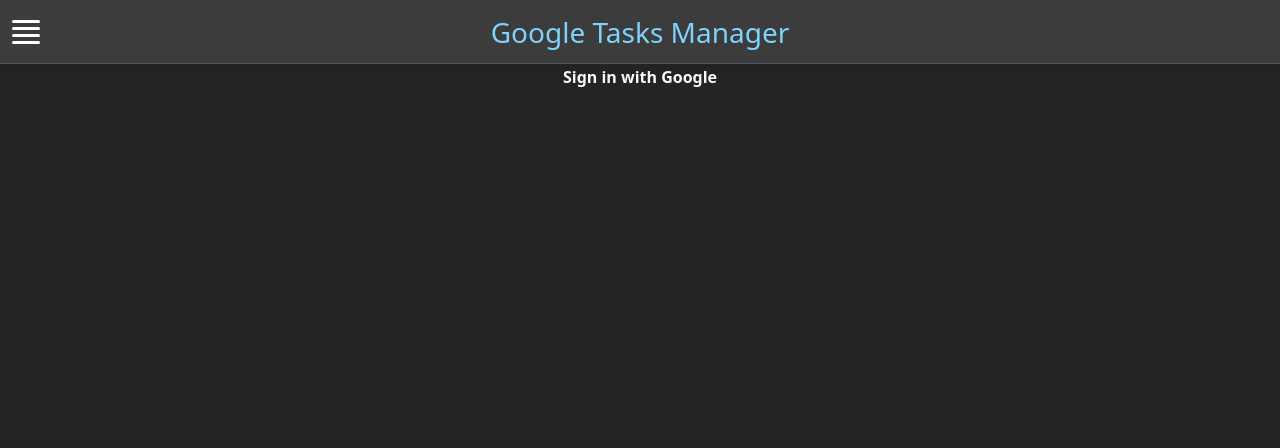
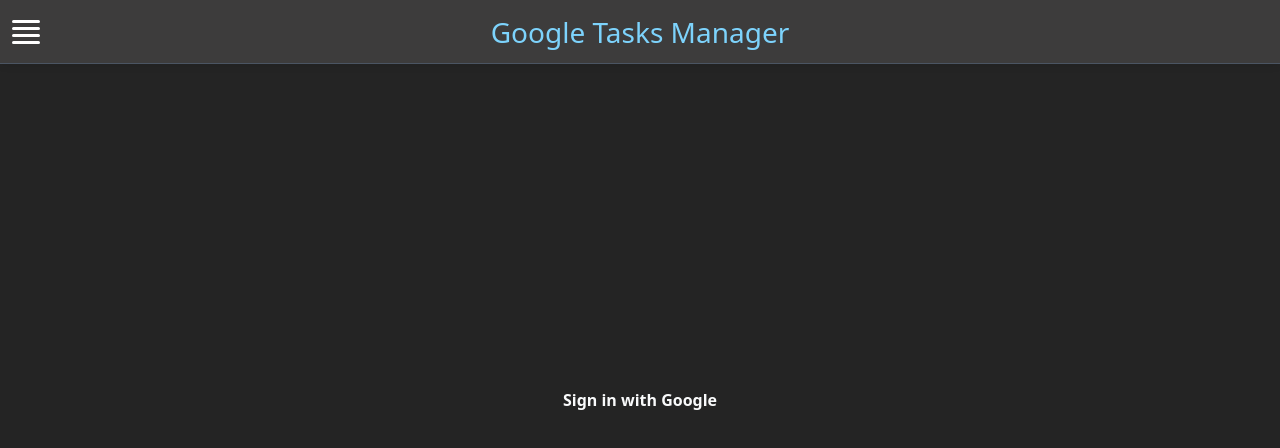
Before and after one commit to leodovqa/leotestTools, a React (Vite) app in the folder google-tasks-app/: page / in a window 1280 px wide. Shown: the top 448 px of the page. Built offline with nearby package versions, Linux system fonts and the light colour scheme; no server answers.

Commit message:
some fixes

```diff
--- a/google-tasks-app/api/auth.js
+++ b/google-tasks-app/api/auth.js
@@ -75,7 +75,7 @@
       'Set-Cookie',
       `user=${encodeURIComponent(
         JSON.stringify(user)
-      )}; Path=/; HttpOnly; SameSite=Lax; Max-Age=3600; Secure`
+      )}; Path=/; HttpOnly; SameSite=None; Max-Age=3600; Secure`
     );
 
     return res.redirect(`${frontendUrl}?auth=success`);
--- a/google-tasks-app/api/logout.js
+++ b/google-tasks-app/api/logout.js
@@ -1,4 +1,4 @@
 export default function handler(req, res) {
-  res.setHeader('Set-Cookie', 'user=; Path=/; HttpOnly; Max-Age=0; SameSite=Lax');
+  res.setHeader('Set-Cookie', 'user=; Path=/; HttpOnly; Max-Age=0; SameSite=None; Secure');
   res.status(200).json({ success: true });
 }
--- a/google-tasks-app/src/App.css
+++ b/google-tasks-app/src/App.css
@@ -107,15 +107,46 @@
 .top-banner-right button {
   margin-right: 20px;
 }
-.main-content {
+
+/* For the logged-in view */
+.content-view {
   padding-top: 64px;
-  display: flex;
-  flex-direction: column;
-  align-items: center;
-  justify-content: flex-start;
   width: 100%;
   max-width: 700px;
   margin: 0 auto;
+}
+
+/* For the logged-out view */
+.logged-out-view {
+  display: flex;
+  justify-content: center;
+  align-items: center;
+  height: 100vh;
+}
+
+.main-content {
+  padding-top: 64px;
+  width: 100%;
+  max-width: 700px;
+  margin: 0 auto;
+}
+
+/* This rule will ONLY apply when the .is-logged-out class is present */
+.main-content.is-logged-out {
+  display: flex;
+  flex-direction: column;
+  justify-content: center;
+  align-items: center;
+  height: 100vh;
+  padding-top: 0;
+  max-width: none;
+}
+
+.main-content button {
+  position: absolute;
+  top: 50%;
+  left: 50%;
+  transform: translate(-50%, -50%);
 }
 
 .hamburger-btn {
@@ -221,7 +252,6 @@
   flex-direction: column;
   align-items: center;
   justify-content: center;
-  margin-top: 7rem;
 }
 .addtask-title {
   font-size: 2rem;
--- a/google-tasks-app/src/App.tsx
+++ b/google-tasks-app/src/App.tsx
@@ -159,10 +159,24 @@
           <Route
             path="/"
             element={
-              <div className="main-content flex flex-col items-center justify-center space-y-8">
+              !user && !authStatus ? (
+                <div className="logged-out-view">
+                  <button
+                    onClick={() => login()}
+                    className="bg-blue-600 hover:bg-blue-700 text-white font-bold py-3 px-6 rounded-lg shadow-lg transition duration-300"
+                  >
+                    Sign in with Google
+                  </button>
+                </div>
+              ) : (
+                <div className="content-view">
                   {authStatus === 'success' && (
                     <p
-                    className={`text-xl font-bold ${window.location.hostname === 'leotest-tools.vercel.app' ? 'text-green-400' : 'text-yellow-400'}`}
+                      className={`text-xl font-bold ${
+                        window.location.hostname === 'leotest-tools.vercel.app'
+                          ? 'text-green-400'
+                          : 'text-yellow-400'
+                      }`}
                       style={{
                         color:
                           window.location.hostname === 'leotest-tools.vercel.app'
@@ -177,14 +191,6 @@
                   )}
                   {authStatus === 'error' && (
                     <p className="text-xl text-red-400">Login failed. Please try again.</p>
-                )}
-                {!user && !authStatus && (
-                  <button
-                    onClick={() => login()}
-                    className="bg-blue-600 hover:bg-blue-700 text-white font-bold py-3 px-6 rounded-lg shadow-lg transition duration-300"
-                  >
-                    Sign in with Google
-                  </button>
                   )}
                   {user && (
                     <section className="addtask-section">
@@ -210,7 +216,9 @@
                           <div className="addtask-btn-row">
                             <button
                               type="button"
-                            className={`addtask-btn addtask-dark-btn${taskDue === formatDate(today) ? ' selected' : ''}`}
+                              className={`addtask-btn addtask-dark-btn${
+                                taskDue === formatDate(today) ? ' selected' : ''
+                              }`}
                               onClick={() => {
                                 setTaskDue(formatDate(today));
                                 setCustomDate(null);
@@ -220,7 +228,9 @@
                             </button>
                             <button
                               type="button"
-                            className={`addtask-btn addtask-dark-btn${taskDue === formatDate(tomorrow) ? ' selected' : ''}`}
+                              className={`addtask-btn addtask-dark-btn${
+                                taskDue === formatDate(tomorrow) ? ' selected' : ''
+                              }`}
                               onClick={() => {
                                 setTaskDue(formatDate(tomorrow));
                                 setCustomDate(null);
@@ -237,7 +247,9 @@
                               customInput={
                                 <button
                                   type="button"
-                                className={`addtask-btn addtask-dark-btn${customDate ? ' selected' : ''}`}
+                                  className={`addtask-btn addtask-dark-btn${
+                                    customDate ? ' selected' : ''
+                                  }`}
                                 >
                                   <svg width="15" height="15" fill="none" viewBox="0 0 24 24">
                                     <rect
@@ -277,7 +289,9 @@
                             }}
                           >
                             {taskDue && (
-                            <span className="addtask-date-pill">{formatDateDisplay(taskDue)}</span>
+                              <span className="addtask-date-pill">
+                                {formatDateDisplay(taskDue)}
+                              </span>
                             )}
                             <button
                               className="addtask-save addtask-dark-save"
@@ -317,12 +331,16 @@
                               {saving ? 'Saving...' : 'Save'}
                             </button>
                             {saveSuccess && (
-                            <div style={{ color: '#4cae4f', textAlign: 'center', marginTop: 8 }}>
+                              <div
+                                style={{ color: '#4cae4f', textAlign: 'center', marginTop: 8 }}
+                              >
                                 Task created!
                               </div>
                             )}
                             {saveError && (
-                            <div style={{ color: '#e53e3e', textAlign: 'center', marginTop: 8 }}>
+                              <div
+                                style={{ color: '#e53e3e', textAlign: 'center', marginTop: 8 }}
+                              >
                                 {saveError}
                               </div>
                             )}
@@ -332,6 +350,7 @@
                     </section>
                   )}
                 </div>
+              )
             }
           />
         </Routes>
```
Lines whose indentation alone changed are shown as unchanged.
